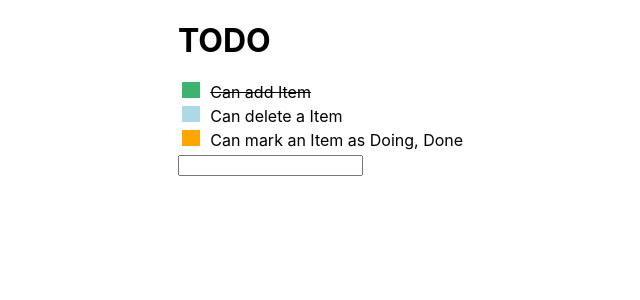
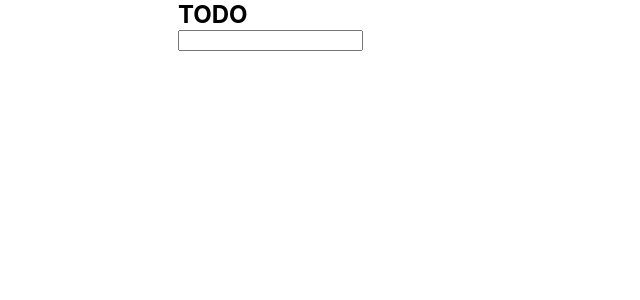
Before and after one commit to naveen-kumar-vadla/todo-react, a React (Create React App) app: page / in a window 1280 px wide. Shown: the top 300 px of the page, without its empty margins (302-942 px from the left). Built offline with nearby package versions, Linux system fonts and the light colour scheme.

Commit message:
Added feature to reset todo

```diff
--- a/src/App.css
+++ b/src/App.css
@@ -5,6 +5,8 @@
 
 .todo-name {
   cursor: pointer;
+  font-weight: bold;
+  font-size: 3vh;
 }
 
 .todoItem-created,
@@ -55,4 +57,5 @@
 .icon {
   height: 16px;
   width: 11px;
+  cursor: pointer;
 }
--- a/src/Todo.js
+++ b/src/Todo.js
@@ -5,21 +5,20 @@ import TodoHeader from './TodoHeader.js';
 import TodoItem from './TodoItem.js';
 import State from './State.js';
 
-const items = [
-  { id: 1, title: 'Can add Item', state: State.Done },
-  { id: 2, title: 'Can delete a Item', state: State.Created },
-  { id: 3, title: 'Can mark an Item as Doing, Done', state: State.Doing },
-];
-
 class Todo extends Component {
   constructor(props) {
     super(props);
-    this.state = { name: 'TODO', items, inputValue: '' };
+    this.state = { name: 'TODO', items: [], inputValue: '' };
     this.onInputValueChange = this.onInputValueChange.bind(this);
     this.onKeyDown = this.onKeyDown.bind(this);
     this.updateTodoItemState = this.updateTodoItemState.bind(this);
     this.updateName = this.updateName.bind(this);
     this.deleteItem = this.deleteItem.bind(this);
+    this.reset = this.reset.bind(this);
+  }
+
+  reset() {
+    this.setState(_ => ({ name: 'TODO', items: [], inputValue: '' }));
   }
 
   onInputValueChange(inputValue) {
@@ -76,7 +75,11 @@ class Todo extends Component {
   render() {
     return (
       <div className='todo'>
-        <TodoHeader value={this.state.name} updateName={this.updateName} />
+        <TodoHeader
+          value={this.state.name}
+          updateName={this.updateName}
+          reset={this.reset}
+        />
         <div>{this.createTodoItems()}</div>
         <Input
           value={this.state.inputValue}
--- a/src/TodoHeader.js
+++ b/src/TodoHeader.js
@@ -5,10 +5,16 @@ import Input from './Input.js';
 class TodoHeader extends Component {
   constructor(props) {
     super(props);
-    this.state = { name: props.value, isEditing: false };
+    this.state = { name: props.value, isEditing: false, isHovered: false };
     this.toggleEditMode = this.toggleEditMode.bind(this);
     this.onChange = this.onChange.bind(this);
     this.onKeyDown = this.onKeyDown.bind(this);
+    this.toggleMouseHover = this.toggleMouseHover.bind(this);
+    this.resetTodo = this.resetTodo.bind(this);
+  }
+
+  toggleMouseHover() {
+    this.setState(({ isHovered }) => ({ isHovered: !isHovered }));
   }
 
   toggleEditMode() {
@@ -21,16 +27,29 @@ class TodoHeader extends Component {
 
   onKeyDown(key, name) {
     if (name !== '' && key === 'Enter') {
+      this.toggleEditMode();
       this.props.updateName(name);
-      this.toggleEditMode();
     }
   }
 
+  resetTodo(event) {
+    event.stopPropagation();
+    this.props.reset();
+  }
+
   render() {
+    const resetAction = this.state.isHovered ? this.resetTodo : () => {};
+    const resetButtonClassName = this.state.isHovered ? 'fas fa-times' : '';
     const header = (
-      <h1 className='todo-name' onClick={this.toggleEditMode}>
-        {this.state.name}
-      </h1>
+      <div
+        className='todo-item-container'
+        onClick={this.toggleEditMode}
+        onMouseEnter={this.toggleMouseHover}
+        onMouseLeave={this.toggleMouseHover}
+      >
+        <div className='todo-name'> {this.state.name} </div>
+        <i className={'icon ' + resetButtonClassName} onClick={resetAction}></i>
+      </div>
     );
     const inputHeader = (
       <Input
```
